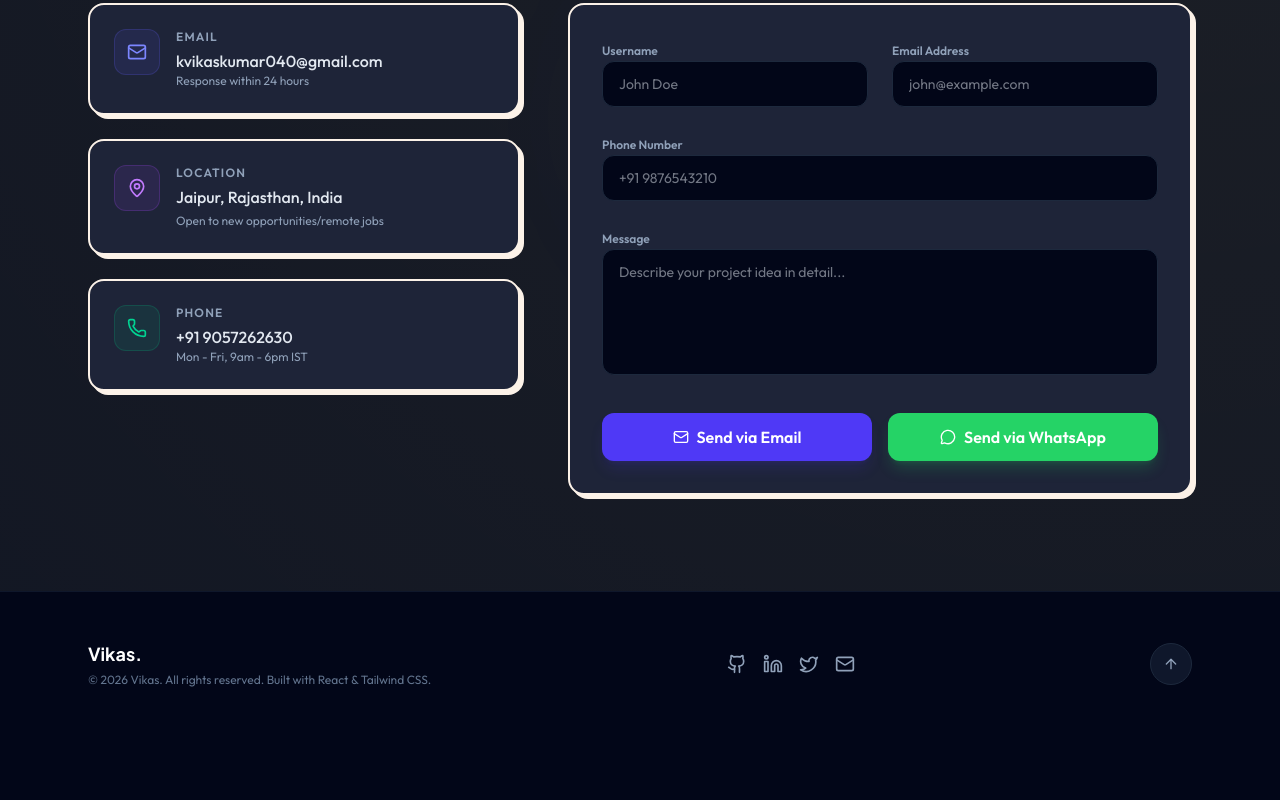
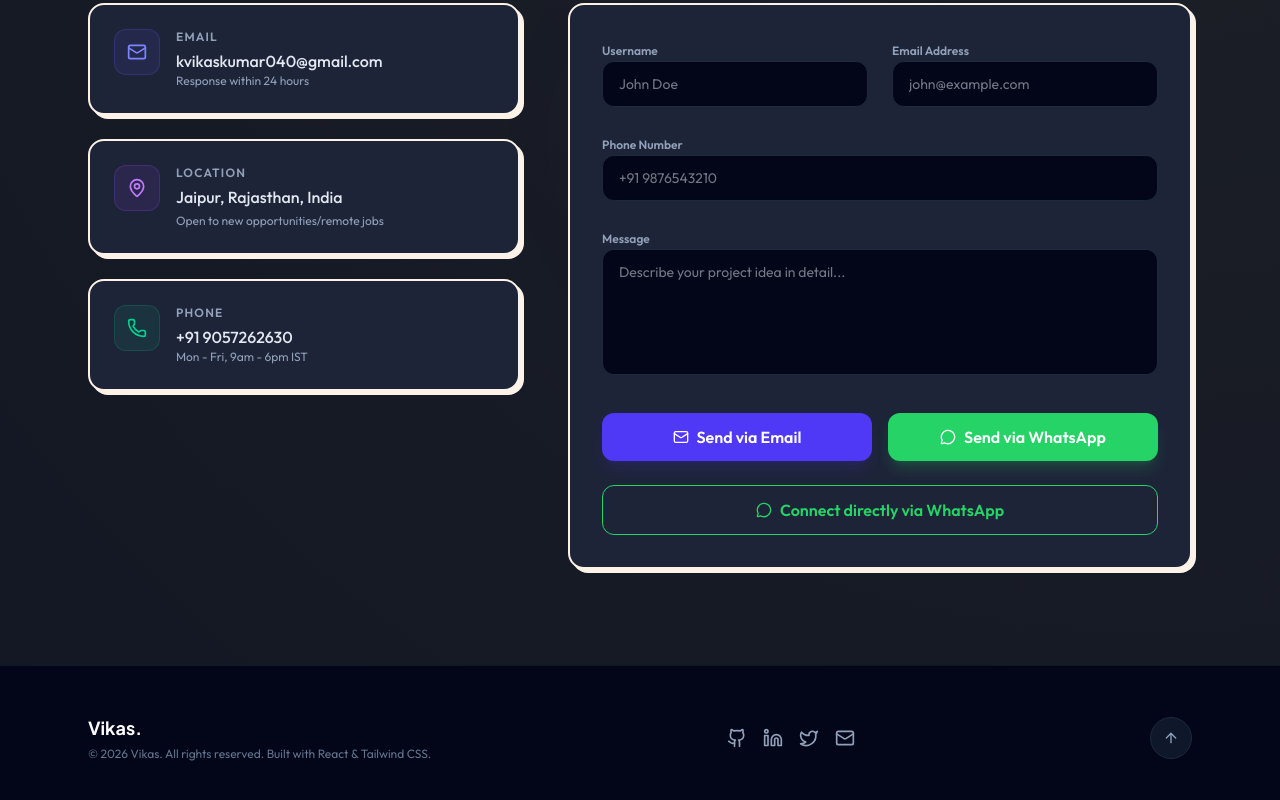
Before and after one commit to Vikaskkumar/Portfolio, a React (Vite) app: page / in a window 1280 px wide. Shown: the part 5358-6158 px from the top of the page. Before the commit the page ends 6094 px from the top, so only its background shows below. Built offline with nearby package versions, Linux system fonts and the light colour scheme.

Commit message:
contact  page updated

```diff
--- a/src/components/Contact.jsx
+++ b/src/components/Contact.jsx
@@ -237,6 +237,16 @@ export default function Contact() {
                     <span>Send via WhatsApp</span>
                   </button>
                 </div>
+
+                <a
+                  href="https://wa.me/919057262630"
+                  target="_blank"
+                  rel="noopener noreferrer"
+                  className="w-full inline-flex items-center justify-center gap-2 border border-[#25D366] text-[#25D366] hover:bg-[#25D366] hover:text-white font-semibold py-3 px-6 rounded-xl transition duration-200"
+                >
+                  <MessageCircle className="w-4 h-4" />
+                  <span>Connect directly via WhatsApp</span>
+                </a>
               </form>
             </div>
           </div>
```
